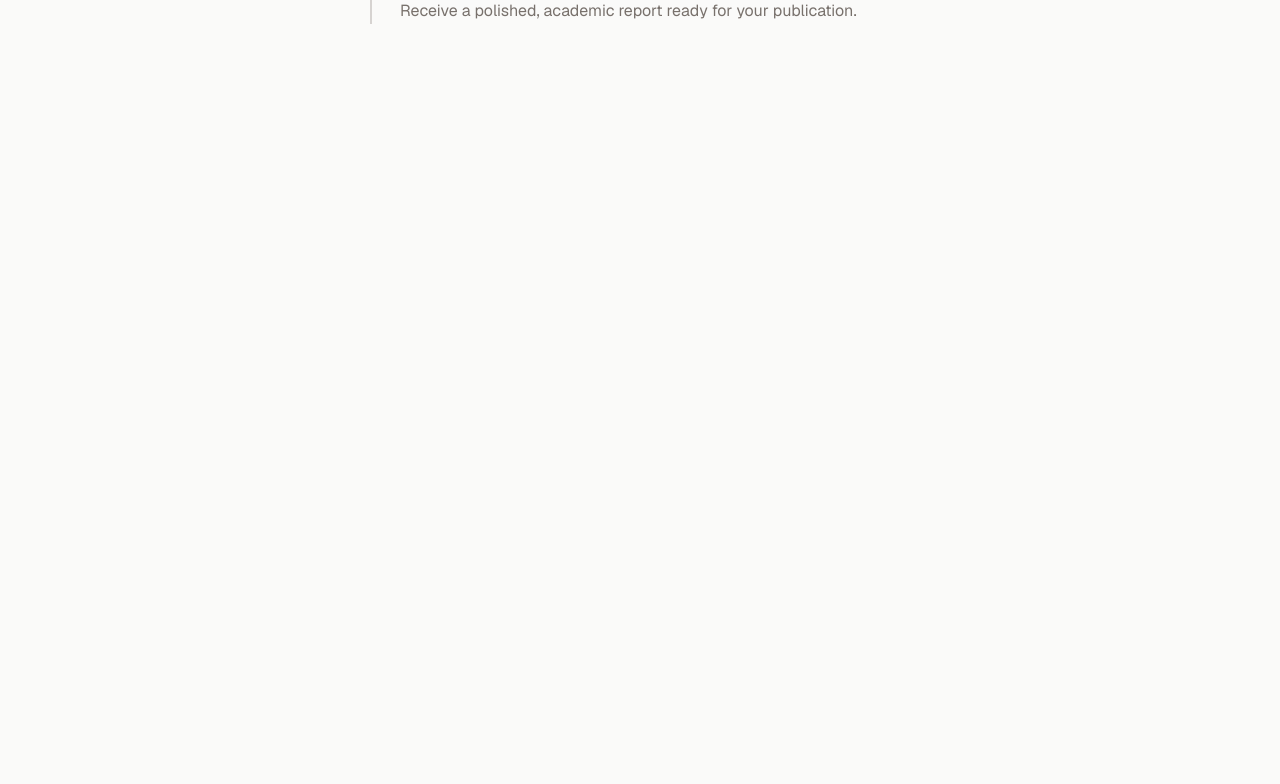
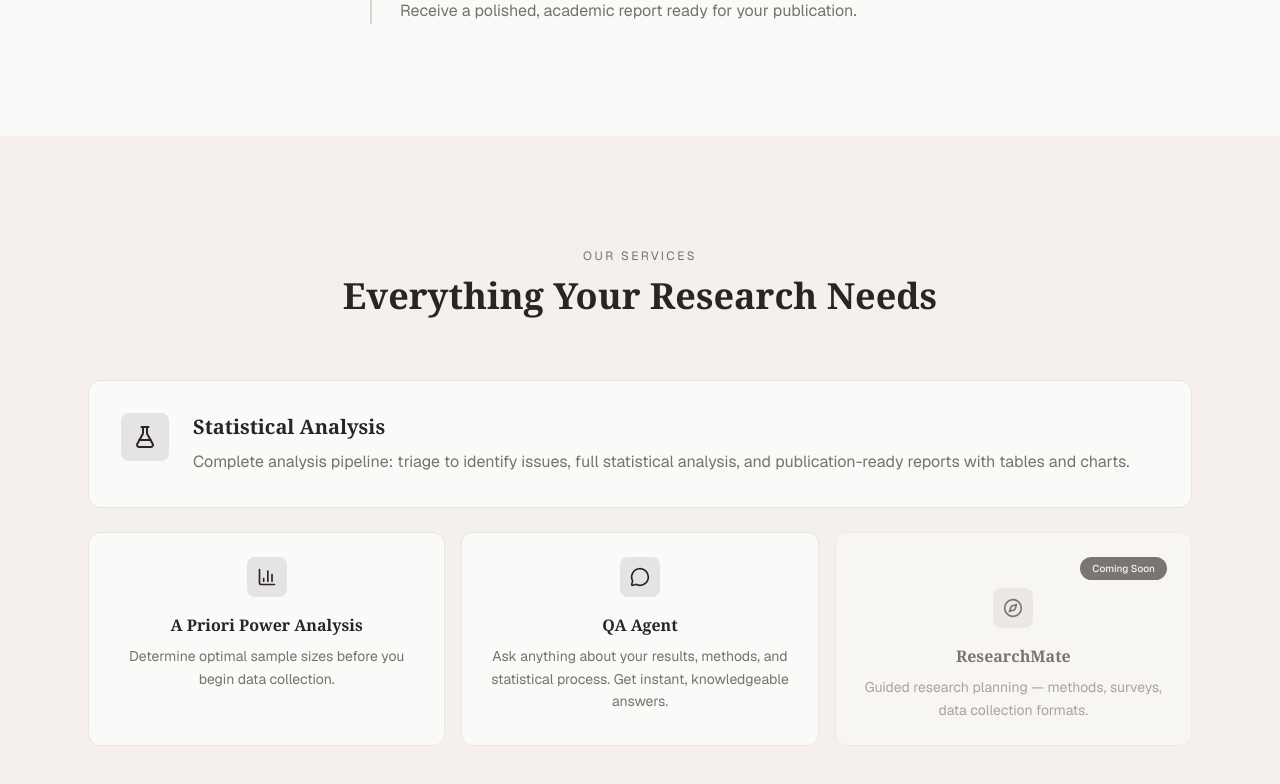
Before and after one commit to GetBayes/landing-page, a Next.js app: page /en in a window 1280 px wide. Shown: the part 1446-2230 px from the top of the page. Before the commit the page ends 1582 px from the top, so only its background shows below. Built offline with nearby package versions, Linux system fonts and the light colour scheme.

Commit message:
feat: add Services section with featured and supporting cards

```diff
--- /dev/null
+++ b/app/[lang]/components/Services.tsx
@@ -0,0 +1,77 @@
+import type { Dictionary } from "../dictionaries";
+import { BarChart3, MessageCircle, Compass, FlaskConical } from "lucide-react";
+
+type ServicesProps = {
+  services: Dictionary["services"];
+};
+
+const supportIcons = [BarChart3, MessageCircle, Compass];
+
+export default function Services({ services }: ServicesProps) {
+  return (
+    <section id="services" className="py-20 md:py-28 bg-background-warm">
+      <div className="max-w-6xl mx-auto px-6">
+        {/* Heading */}
+        <div className="text-center mb-16">
+          <p className="text-xs font-sans uppercase tracking-[0.2em] text-foreground-muted mb-3">
+            {services.eyebrow}
+          </p>
+          <h2 className="text-3xl md:text-4xl font-serif font-semibold text-foreground">
+            {services.headline}
+          </h2>
+        </div>
+
+        {/* Featured card */}
+        <div className="bg-background border border-border rounded-xl p-8 mb-6">
+          <div className="flex flex-col md:flex-row items-start gap-6">
+            <div className="w-12 h-12 bg-accent/10 rounded-lg flex items-center justify-center flex-shrink-0">
+              <FlaskConical size={24} className="text-foreground" />
+            </div>
+            <div>
+              <h3 className="text-xl font-serif font-semibold text-foreground mb-2">
+                {services.featured.title}
+              </h3>
+              <p className="text-base font-sans text-foreground-muted leading-relaxed">
+                {services.featured.description}
+              </p>
+            </div>
+          </div>
+        </div>
+
+        {/* Supporting cards */}
+        <div className="grid grid-cols-1 md:grid-cols-3 gap-4">
+          {services.items.map((item, index) => {
+            const Icon = supportIcons[index];
+            const isComingSoon = "badge" in item && item.badge;
+
+            return (
+              <div
+                key={index}
+                className={`bg-background border border-border rounded-xl p-6 text-center ${
+                  isComingSoon ? "opacity-60" : ""
+                }`}
+              >
+                {isComingSoon && (
+                  <div className="flex justify-end mb-2">
+                    <span className="text-[10px] font-sans font-medium bg-accent text-accent-foreground px-3 py-1 rounded-full">
+                      {item.badge}
+                    </span>
+                  </div>
+                )}
+                <div className="w-10 h-10 bg-accent/10 rounded-lg flex items-center justify-center mx-auto mb-4">
+                  <Icon size={20} className="text-foreground" />
+                </div>
+                <h3 className="text-base font-serif font-semibold text-foreground mb-2">
+                  {item.title}
+                </h3>
+                <p className="text-sm font-sans text-foreground-muted leading-relaxed">
+                  {item.description}
+                </p>
+              </div>
+            );
+          })}
+        </div>
+      </div>
+    </section>
+  );
+}
--- a/app/[lang]/page.tsx
+++ b/app/[lang]/page.tsx
@@ -3,6 +3,7 @@ import { notFound } from "next/navigation";
 import Navbar from "./components/Navbar";
 import Hero from "./components/Hero";
 import HowItWorks from "./components/HowItWorks";
+import Services from "./components/Services";
 
 export default async function Home({
   params,
@@ -23,6 +24,7 @@ export default async function Home({
           trustBar={dict.trustBar}
         />
         <HowItWorks howItWorks={dict.howItWorks} />
+        <Services services={dict.services} />
       </main>
     </>
   );
```
